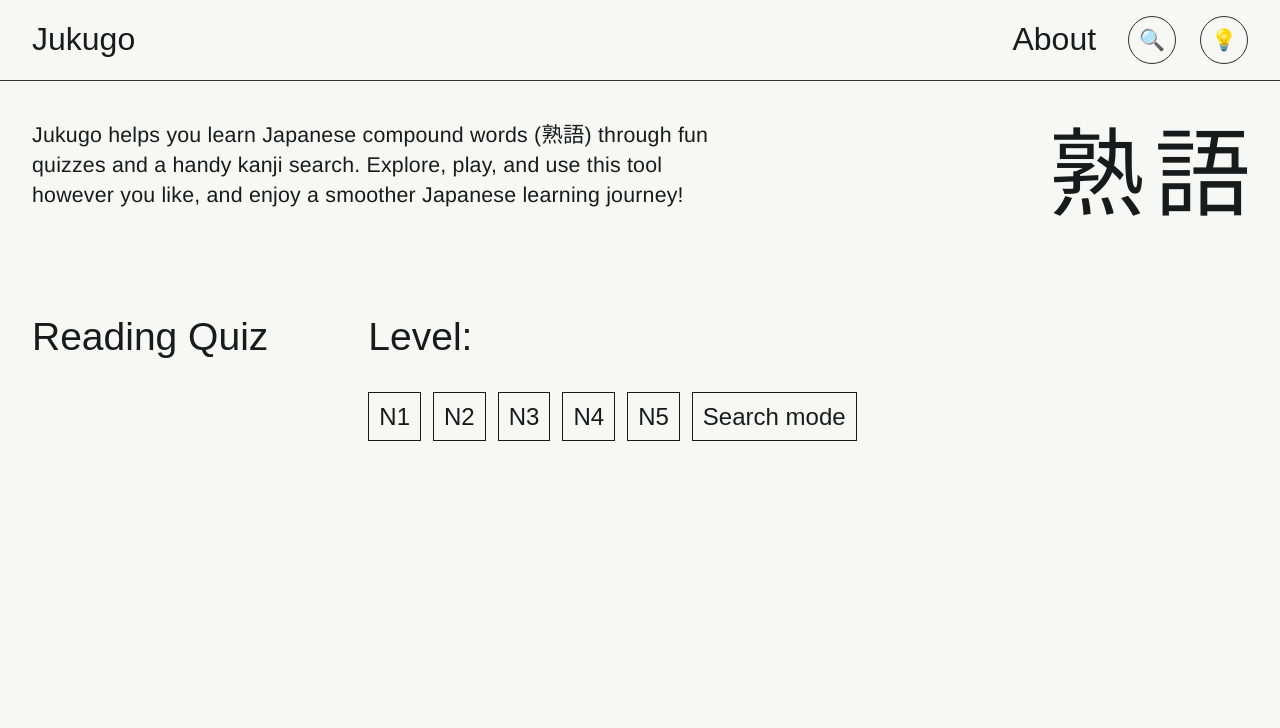
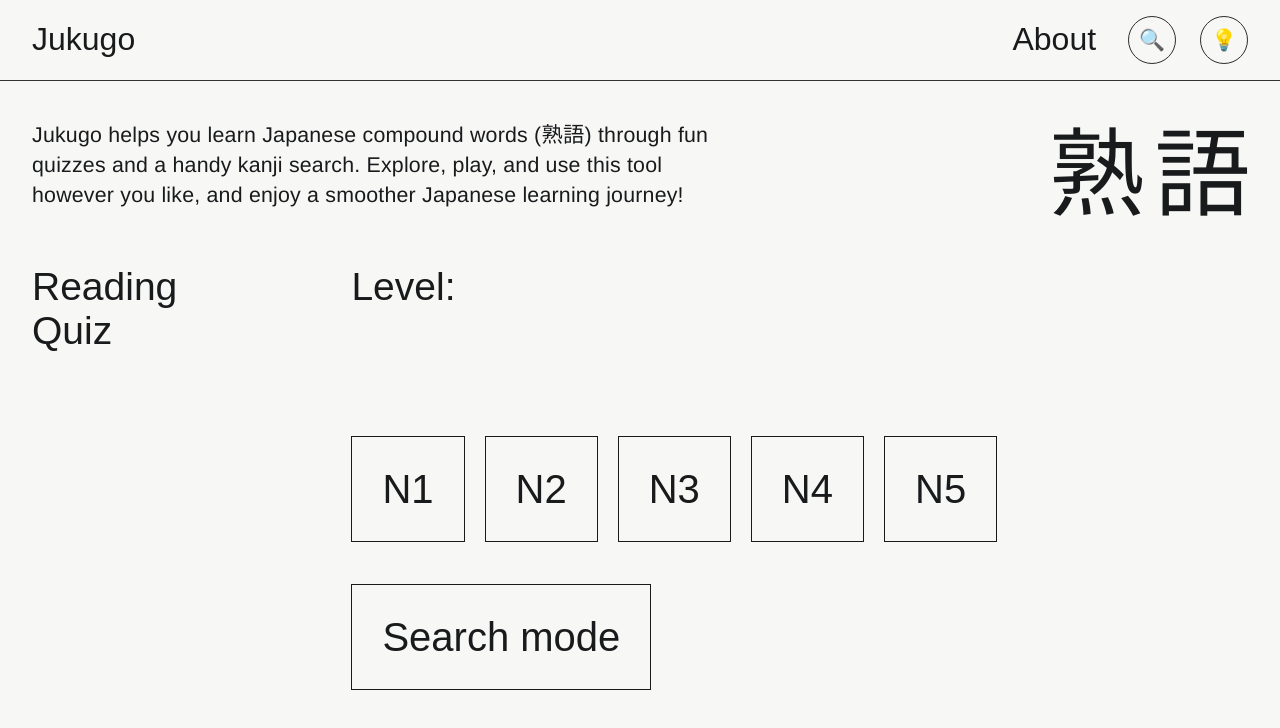
Before and after one commit to leedoughty/jukugo, a Next.js app: page / in a window 1280 px wide. Shown: the top 728 px of the page. Built offline with nearby package versions, Linux system fonts and the light colour scheme.

Commit message:
Update quiz menu styles

```diff
--- a/src/app/components/quiz/levelButton.module.css
+++ b/src/app/components/quiz/levelButton.module.css
@@ -1,8 +1,8 @@
 .levelButton {
   background: transparent;
   border: 1px solid #181a1b;
-  padding: 10px;
-  font-size: 1.5rem;
+  padding: 25px;
+  font-size: 2rem;
   font-weight: 400;
   cursor: pointer;
   transition: border-color 0.2s, color 0.2s, background 0.2s, box-shadow 0.2s;
@@ -36,3 +36,10 @@
     border-color: #fff;
   }
 }
+
+@media (min-width: 900px) {
+  .levelButton {
+    padding: 30px;
+    font-size: 2.5rem;
+  }
+}
--- a/src/app/components/quiz/quizMenu.module.css
+++ b/src/app/components/quiz/quizMenu.module.css
@@ -12,12 +12,15 @@
 }
 
 .levelButtons {
-  padding: 8px 8px;
-  font-size: 1em;
+  display: flex;
+  align-items: stretch;
   color: #fff;
   border: none;
   cursor: pointer;
   transition: background 0.2s;
+  min-height: 120px;
+  max-height: 300px;
+  box-sizing: border-box;
 }
 
 .levelsRow {
@@ -25,7 +28,8 @@
   flex-direction: row;
   flex-wrap: wrap;
   gap: 12px;
-  margin-top: 1em;
+  row-gap: 10px;
+  margin-top: 10px;
 }
 
 @media (min-width: 900px) {
@@ -36,6 +40,10 @@
     justify-content: flex-start;
     gap: 100px;
     width: 100%;
-    padding-top: 50px;
+  }
+
+  .levelsRow {
+    margin-top: 150px;
+    gap: 20px;
   }
 }
```
